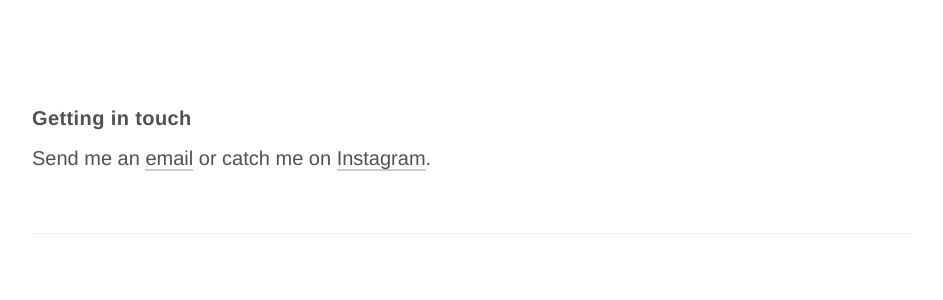
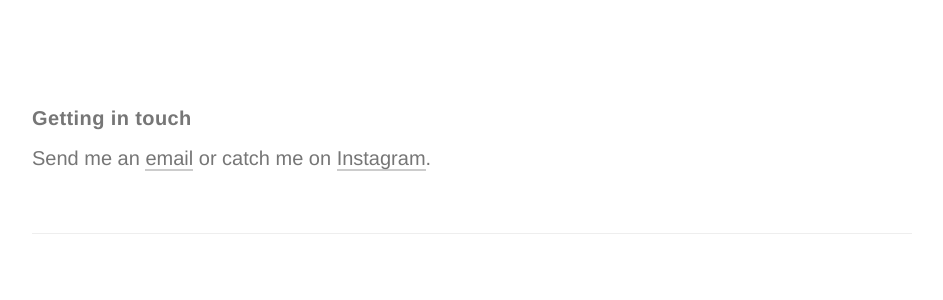
Before and after one commit to beinglauren/Test, a Jekyll site: the page built from index.html, in a window 1280 px wide. Shown: the part 217-517 px from the top of the page, without its empty margins (168-1111 px from the left). Built offline with Jekyll 4.4.1, drawn with Linux system fonts in a browser that asks for light colours.

Commit message:
font and color

```diff
--- a/_sass/_variables.scss
+++ b/_sass/_variables.scss
@@ -19,9 +19,9 @@ $root-font-family-beta: "chaparral-pro", Georgia, serif;
 $root-font-size: 16px;
 $root-line-height: 1.5;
 
-$body-color: $gray-4;
+$body-color: $gray-3;
 $body-bg: #fff;
-$link-color: $gray-4;
+$link-color: $gray-3;
 
 $border-color: #e5e5e5;
 
```
